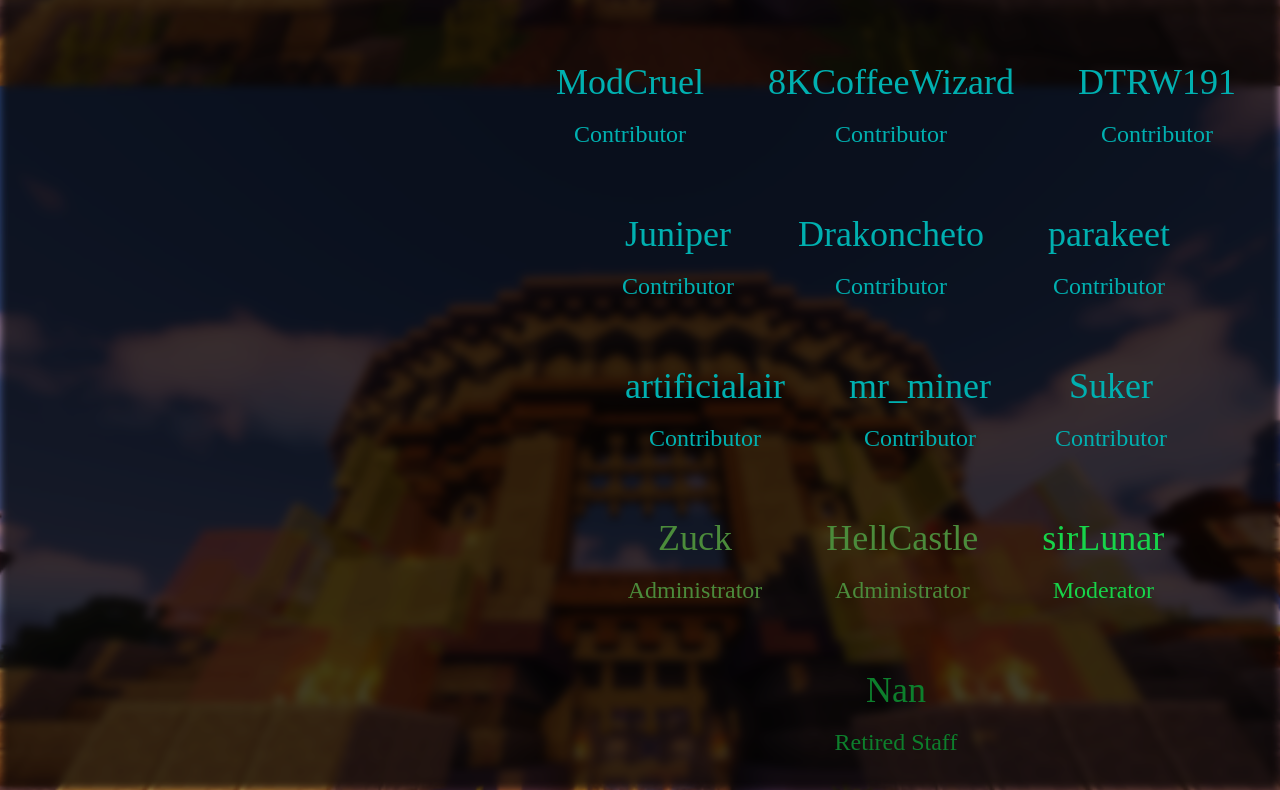
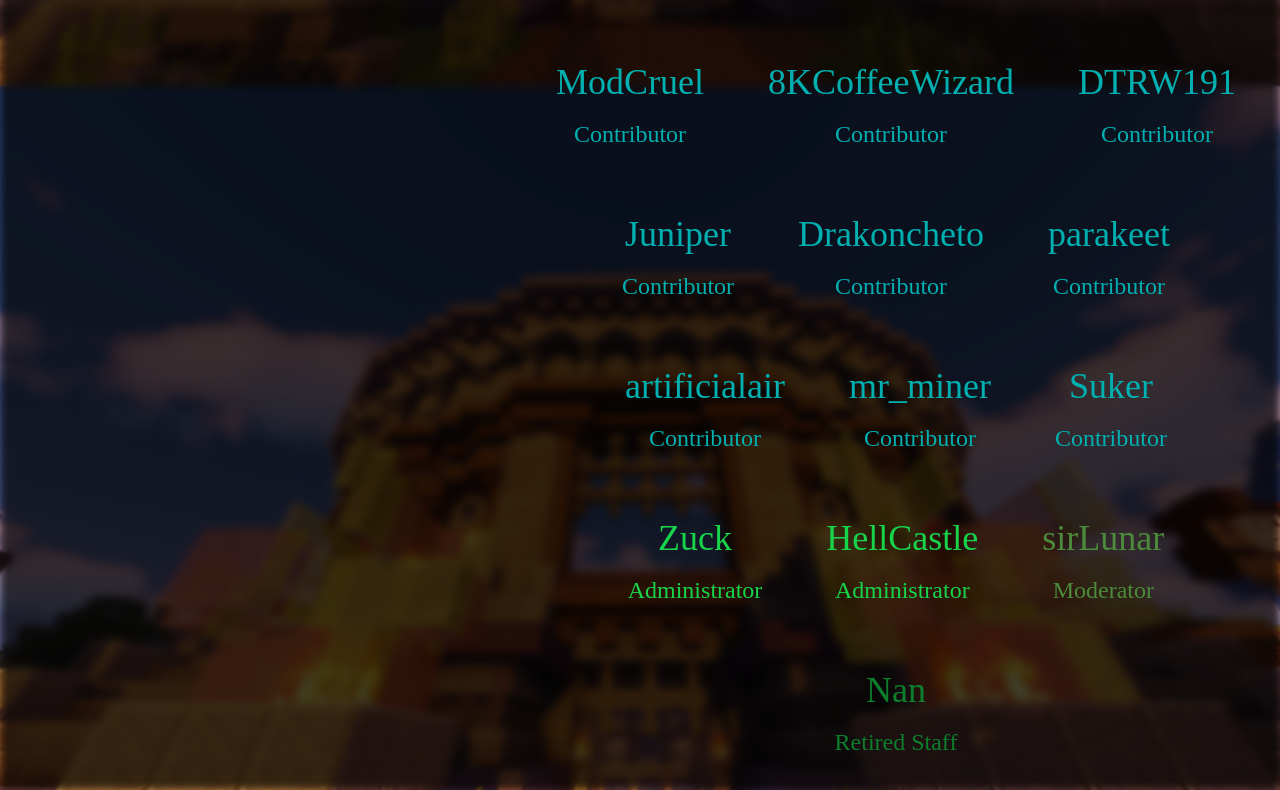
Before and after one commit to furfsky/next, a Next.js app: page /credits in a window 1280 px wide. Shown: the part 2314-3104 px from the top of the page. Built offline with nearby package versions, Linux system fonts and the light colour scheme; a web font is replaced by a local one.

Commit message:
Update colors and add todo

```diff
--- a/components/credits/config/credits.json
+++ b/components/credits/config/credits.json
@@ -9,8 +9,8 @@
     "772842293223751690": { "name": "Artist", "color": "#b19cd9" },
     "786640237329383506": { "name": "Retired Artist", "color": "#bbabdb" },
     "772928360241954846": { "name": "Contributor", "color": "#00b0b0" },
-    "792234642304139284": { "name": "Administrator", "color": "#4b8b3b" },
-    "772882533578047519": { "name": "Moderator", "color": "#17d44a" },
+    "792234642304139284": { "name": "Administrator", "color": "#17d44a" },
+    "772882533578047519": { "name": "Moderator", "color": "#4b8b3b" },
     "786640364920504330": { "name": "Retired Staff", "color": "#0d7f2c" }
   },
   "credits": [
--- a/pages/index.tsx
+++ b/pages/index.tsx
@@ -15,6 +15,7 @@ import hypixelLogo from '../public/logos/social/hypixel.svg';
 import { versions } from '../components/downloads/config/versions';
 import { PageProps } from './_app';
 
+// TODO this side bar is *slightly* larger than other pages and i can't figure out why (maybe fixed sidebar width instead of percentage)
 const Home: NextPage<PageProps> = ({ background }) => (
   <>
     <Navbar />
```
